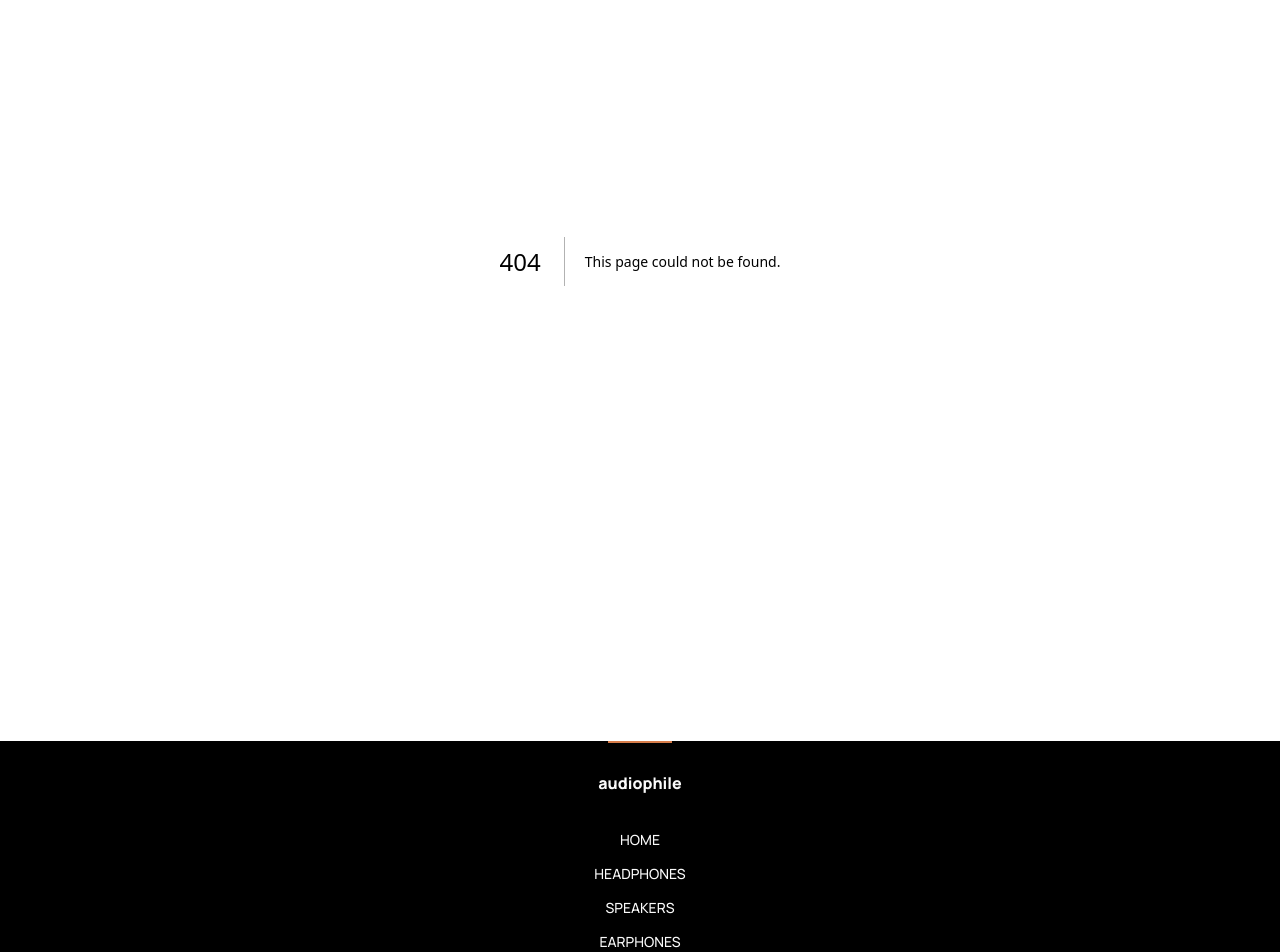
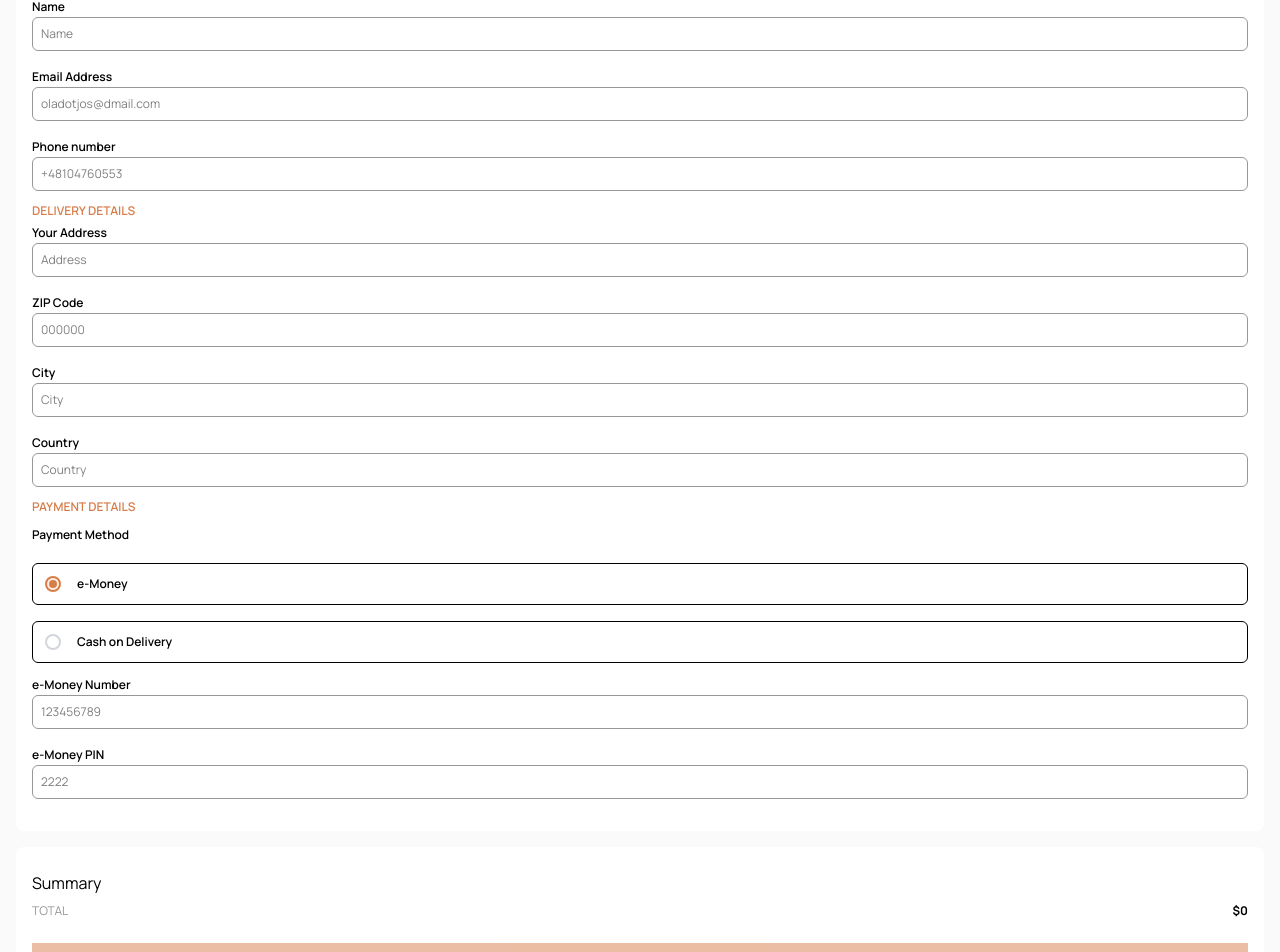
Before and after one commit to Dotjos/audiophile-ecommerce, a Next.js app: page /checkout in a window 1280 px wide. Before the commit this address had no page. Shown: the part 179-1131 px from the top of the page. Built offline with nearby package versions, Linux system fonts and the light colour scheme.

Commit message:
--page-checkout page done

```diff
--- /dev/null
+++ b/src/app/checkout/page.tsx
@@ -0,0 +1,151 @@
+"use client";
+import { Goback } from "../Components/Goback";
+import { Button, RadioButton, TextInput } from '../Components';
+import useStore from '../Zustore';
+import SummaryItem from '../Components/SummaryItem';
+import { useForm,SubmitHandler } from 'react-hook-form';
+
+interface IFormInput {
+  name: string;
+  email: string;
+  phoneNumber: string;
+  address: string;
+  zipCode: string;
+  city: string;
+  country: string;
+  paymentMethod: "e-Money" | "Cash on Delivery";
+  eMoneyNumber?: string;
+  eMoneyPin?: string;
+}
+
+
+const page = () => {
+  const {register,handleSubmit,watch, formState:{errors,isValid}} = useForm<IFormInput>(
+    {mode:"onChange",
+      reValidateMode:"onChange",
+      defaultValues:{
+        paymentMethod:"e-Money"
+      }
+    })
+  const selection= watch("paymentMethod","e-Money")
+  const {cartItems,totalPrice}= useStore();
+
+  // Validation patterns
+const emailPattern = /^[^\s@]+@[^\s@]+\.[^\s@]+$/;
+const phonePattern = /^\+?[\d\s-()]+$/;
+const zipPattern = /^\d{5,6}$/;
+
+  const onSubmit:SubmitHandler<IFormInput> = (data) =>
+    {
+      console.log(data);
+     }
+
+  return (
+    <div className='p-4'>
+      <Goback/>
+      <form onSubmit={handleSubmit(onSubmit)}>
+        <div className='bg-PureWhite-100 rounded-lg px-4 py-5'>
+        <h1 className='text-2xl my-2 font-bold'>CHECKOUT</h1>
+        <h2 className='text-xs font-semibold text-BurntSienna-100 '>BILLING DETAILS</h2>
+
+        <TextInput text='Name' id="name" className='' placeholder='Name' error={errors.name}
+        {...register("name",{required:"Name is required",
+          minLength:{
+            value:2,
+            message:"Name must be at least two characters"
+          },
+          pattern:{
+            value:/^[A-Za-z\s]+$/,
+            message: "Name can only contain letters and spaces"
+          }
+        })}
+        />
+        <TextInput text='Email Address' id="emailAddress" className='' error={errors.email} placeholder='oladotjos@dmail.com'
+        {...register("email",
+          {required: "Email is required",
+           pattern:{
+            value:emailPattern,
+            message:"Please enter a valid email address"
+           }
+        })}/>
+        <TextInput text='Phone number' id="phoneNumber" className=''  error={errors.phoneNumber} placeholder='+48104760553'
+        {...register("phoneNumber",
+        {required: "Phone no. is required",
+          pattern:{
+            value:phonePattern,
+            message:"Please enter a valid phone number"
+          }
+        })}/>
+
+      <h2 className='text-xs font-semibold text-BurntSienna-100 mt-3 uppercase'>Delivery details</h2>
+         <TextInput text='Your Address' id="address" className='' error={errors.address} placeholder='Address'
+         {...register("address",{required:true})}/>
+         <TextInput text='ZIP Code' id="zipcode" className='' error={errors.zipCode} placeholder='000000'
+         {...register("zipCode",
+         {required:"ZIP code is required",
+             pattern:{
+              value:zipPattern,
+              message:"ZIP code must be 5-6 digits"
+            }
+         })}/>
+         <TextInput text='City' id="city" className='' placeholder='City' error={errors.city} {...register("city",{required:"City is required"})}/>
+         <TextInput text='Country' id="country" className='' placeholder='Country' error={errors.country} {...register("country",{required:"Country is required"})}/>
+
+         <h2 className='text-xs font-semibold text-BurntSienna-100  uppercase'>Payment details</h2>
+         <div className=' flex flex-col'>
+            <span className='text-xs font-semibold my-3'>Payment Method</span>
+            <RadioButton id='e-Money' value="e-Money" label='e-Money' {...register("paymentMethod",{required:true})}/>
+            <RadioButton id='Cash-on-Delivery' value="Cash on Delivery" label='Cash on Delivery' {...register("paymentMethod",{required:true})}/>
+            </div>
+
+         {selection=== "e-Money" && (
+          <>
+          <div>
+          <>
+          <TextInput text='e-Money Number' id="eMoneyNumber" error={errors.eMoneyNumber} className='' placeholder='123456789'
+          {...register("eMoneyNumber", {
+            required: selection === "e-Money" ? "e-Money number is required" : false,
+            pattern: selection === "e-Money" ? {
+              value: /^\d{9,12}$/,
+              message: "e-Money number must be 9-12 digits"
+            } : undefined
+          })}
+          />
+          <TextInput text='e-Money PIN' id="e-MoneyPin" className='' error={errors.eMoneyPin} placeholder='2222'
+         {...register("eMoneyPin", {
+         required: selection === "e-Money" ? "e-Money PIN is required" : false,
+         pattern: selection === "e-Money" ? {
+         value: /^\d{4}$/,
+         message: "PIN must be exactly 4 digits"
+          } : undefined
+         })}     />
+        </>
+      </div>
+      </>)}
+
+      </div>
+
+        <div className='bg-white px-4 py-6 rounded-lg mt-4'>
+          <h1>Summary</h1>
+
+          {cartItems.map((item)=>(
+            <SummaryItem product={item} key={item.id}/>)
+          )}
+
+          <div className='flex text-xs justify-between my-2 items-center'>
+            <span className='text-Gray-200'>TOTAL</span>
+            <span className='font-bold'>${totalPrice}</span>
+          </div>
+          <Button
+            text= "CONTINUE & PAY"
+            className={`w-full mt-4 ${!isValid ? 'opacity-50 cursor-not-allowed' : ''}`}
+            type="submit"/>
+              disabled={!isValid} // Disable if form is invalid
+        </div>
+
+        </form>
+    </div>
+  );
+};
+
+export default page;
```
